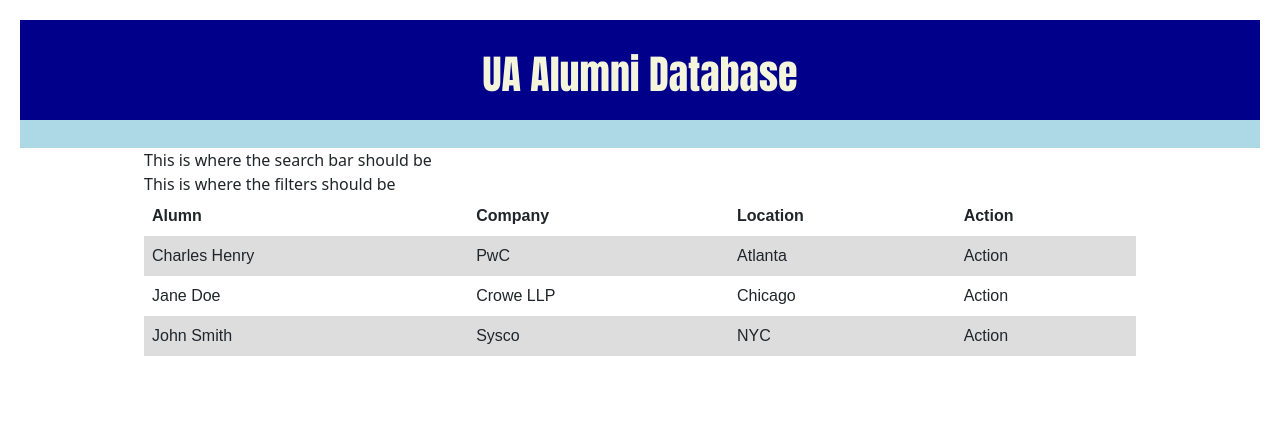
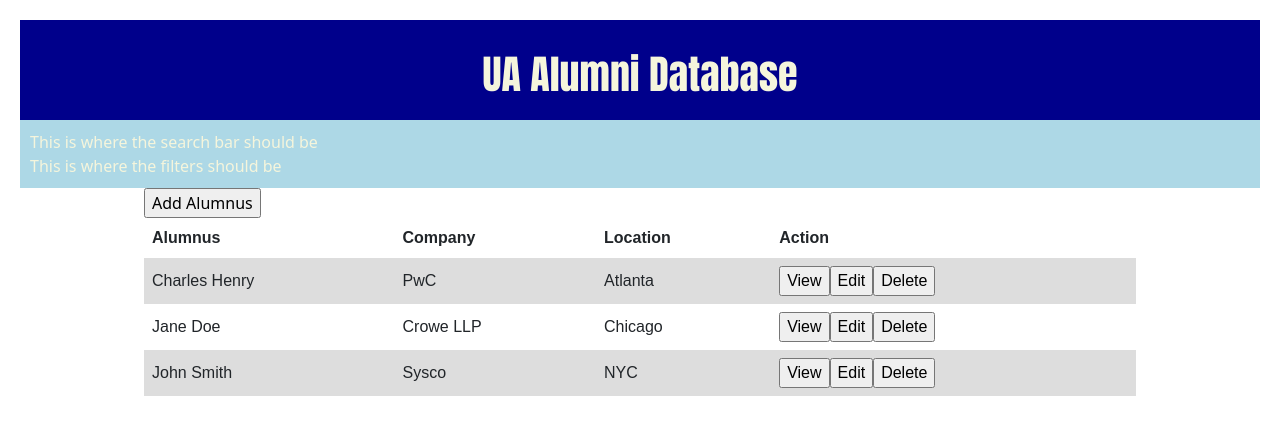
Before and after one commit to sebrazzley/internship, a React (Vite) app in the folder alumni-db/: page / in a window 1280 px wide. Shown: the top 434 px of the page. Built offline with nearby package versions, Linux system fonts and the light colour scheme.

Commit message:
Madison - Adding some navigation

```diff
--- a/alumni-db/src/components/AlumniList/AlumniList.tsx
+++ b/alumni-db/src/components/AlumniList/AlumniList.tsx
@@ -11,7 +11,7 @@ const AlumniList = ({list}: Props) =>{
         <div>
             <table>
                 <tr>
-                    <th>Alumn</th>
+                    <th>Alumnus</th>
                     <th>Company</th>
                     <th>Location</th>
                     <th>Action</th>
@@ -21,7 +21,12 @@ const AlumniList = ({list}: Props) =>{
                         <td>{alumni.firstName+" "+alumni.lastName}</td>
                         <td>{alumni.companyName}</td>
                         <td>{alumni.location}</td>
-                        <td>Action</td>
+                        <td><div>
+                            <input type="button" value="View"/>
+                            <input type="button" value="Edit"/>
+                            <input type="button" value="Delete"/>
+                            </div>
+                        </td>
                     </tr>
                 ))}
             </table>
--- a/alumni-db/src/components/AlumniList/alumni.type.ts
+++ b/alumni-db/src/components/AlumniList/alumni.type.ts
@@ -27,3 +27,8 @@ export const fakeAlumniList: Alumni[] = [{
     companyName: "Sysco",
     location: "NYC"
 }]
+
+export enum PageEnum {
+    list,
+    add,
+}
--- a/alumni-db/src/components/Form/Form.tsx
+++ b/alumni-db/src/components/Form/Form.tsx
@@ -46,6 +46,7 @@ const Form = ({gradClass, states, cities, industries}: SelectProps) => {
         {/* --> check if there's any duplicate */}
         {/* --> if no dup, new profile pushed to the database */}
         {/* --> if there's dup, allow user to see the existed one(s); if the existed one is theirs, ask if they want to update instead or discard*/}
+
         <div style={{marginLeft: "200px"}}>
         <Button children='Submit Profile' onClick={()=> console.log("submitted")}></Button>
         <span style={{marginRight: "20px"}}></span>
--- a/alumni-db/src/components/Pages/Home/Home.tsx
+++ b/alumni-db/src/components/Pages/Home/Home.tsx
@@ -1,14 +1,26 @@
 import "./Home.style.css"
 import {useState} from "react"
-import { Alumni, fakeAlumniList } from "../../AlumniList/alumni.type";
+import { Alumni, PageEnum, fakeAlumniList } from "../../AlumniList/alumni.type";
 import AlumniList from "../../AlumniList/AlumniList";
+import CreateAlumni from "../CreateAlumni/CreateAlumni";
 
 
 const Home = () => {
 
-    const [alumniList,setAlumniList] = useState(
+    const [alumniList, setAlumniList] = useState(
         fakeAlumniList as Alumni[]
         );
+
+    const [shownPage, setShownPage] = useState(PageEnum.list)
+
+    const onAddAlumnusClick = () => {
+        setShownPage(PageEnum.add)
+    }
+
+    const showListPage = () => {
+        setShownPage(PageEnum.list)
+    }
+
     return(
          <>
         <article className="article-header">
@@ -18,15 +30,21 @@ const Home = () => {
         </article>
 
         <article className="article-header-blank">
-            <header>
-                <h1></h1>
-            </header>
+            <div>This is where the search bar should be</div>
+            <div>This is where the filters should be</div>
         </article>
 
         <section className="section-content">
-            <div>This is where the search bar should be</div>
-            <div>This is where the filters should be</div>
-            <AlumniList list = {alumniList} />
+
+            {shownPage === PageEnum.list && (
+            <>
+                <input type="button" value="Add Alumnus" onClick={onAddAlumnusClick}/>
+                <AlumniList list = {alumniList} />
+            </>
+            )}
+
+            {shownPage === PageEnum.add && <CreateAlumni />}
+
         </section>
     </>
 
```
